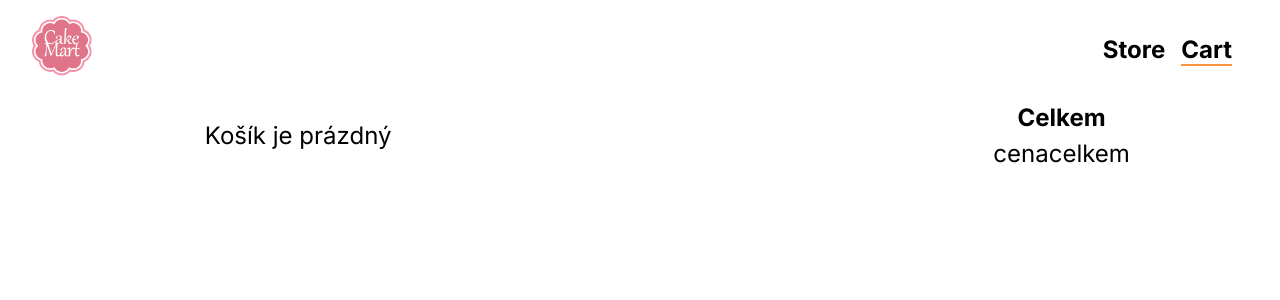
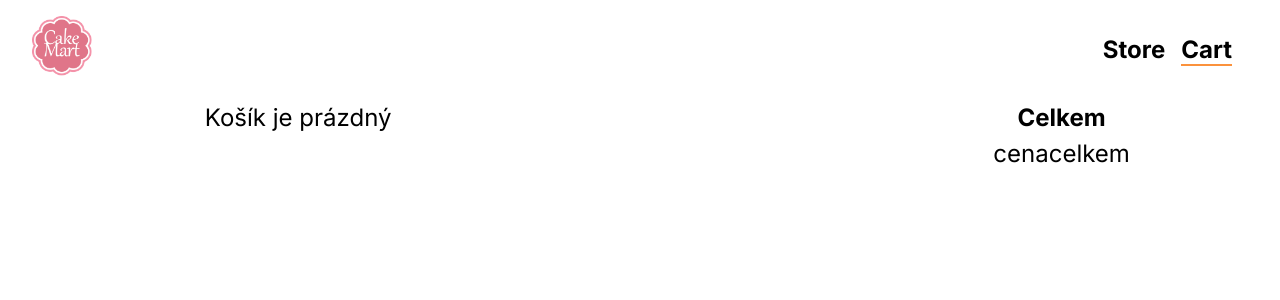
Before and after one commit to Katerina8888/eshop, a Next.js app: page /cart in a window 1280 px wide. Shown: the top 300 px of the page. Built offline with nearby package versions, Linux system fonts and the light colour scheme.

Commit message:
style: adjust width and rename props

```diff
--- a/src/app/cart/page.tsx
+++ b/src/app/cart/page.tsx
@@ -3,10 +3,11 @@ import CartItem from "../components/cart-item"
 export default function Cart() {
   return (
     <div className="flex flex-wrap justify-between lg:ml-[10%]">
-      <div className="w-full md:w-2/4 my-auto flex">
-        <CartItem />
+      <div className="w-full md:w-3/4">
+        <div className="w-full md:w-3/4 my-auto flex">
+          <CartItem />
+        </div>
       </div>
-
       <div className="flex flex-col w-full md:w-1/4 items-center">
         <div className="font-bold">Celkem</div>
         <div className="">cenacelkem</div>
--- a/src/app/components/product-item.tsx
+++ b/src/app/components/product-item.tsx
@@ -34,7 +34,7 @@ export default function ProductItem({ product }: ProductItem) {
       />
       <div className="flex w-full justify-between mt-4">
         <span className="font-bold">{product.price} €</span>
-        <AddToCartButton product={product} />
+        <AddToCartButton clickedProduct={product} />
       </div>
     </div>
   )
```
